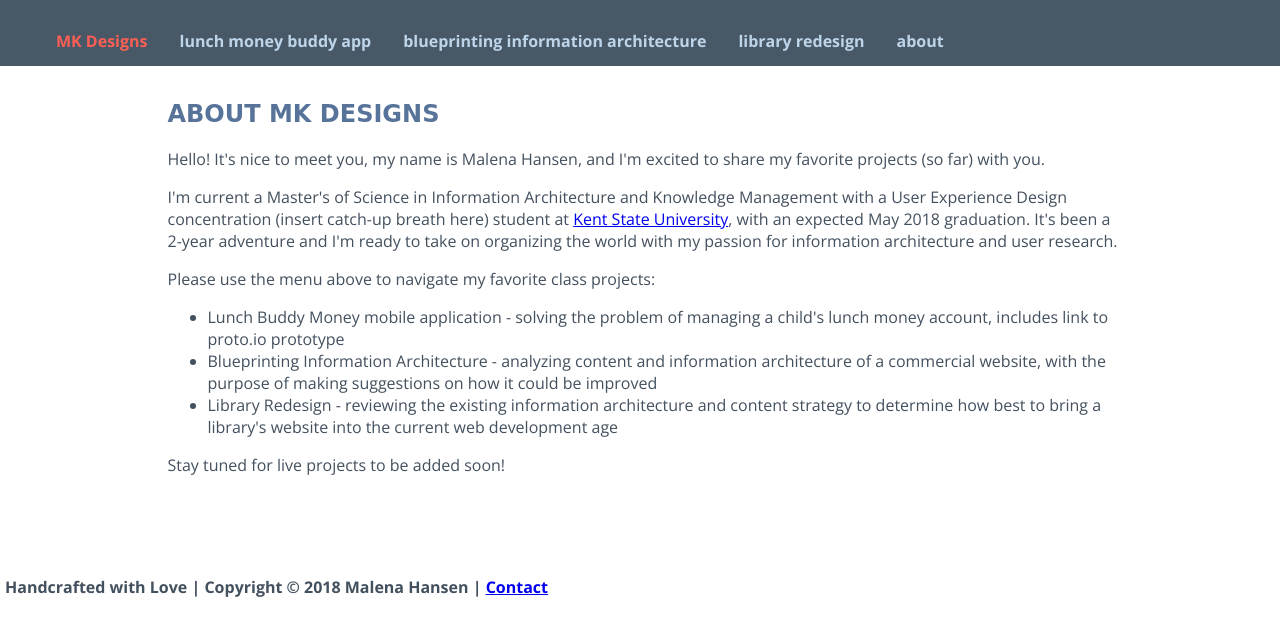
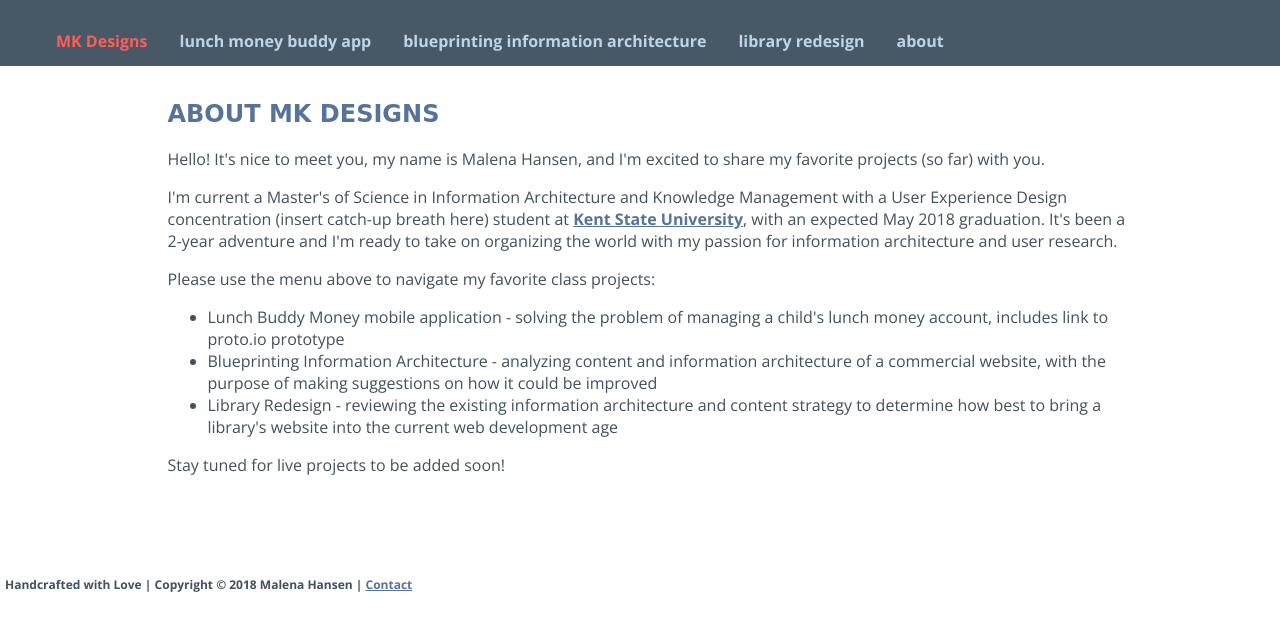
Before and after one commit to knitviz/knitviz.github.io, a plain HTML site: page index.html in a window 1280 px wide. Drawn offline with nearby package versions, Linux system fonts and the light colour scheme; a web font is replaced by a local one.

Commit message:
Update CSS
Update to link style and font size.

```diff
--- a/styles/styles.css
+++ b/styles/styles.css
@@ -79,6 +79,12 @@ ol .alpha {
     width: 100%;
 }
 
+a {
+    color: #577399;
+    font-weight: bold;
+}
+
 footer {
     padding-left: 5px;
+    font-size: 0.75em;
 }
```
